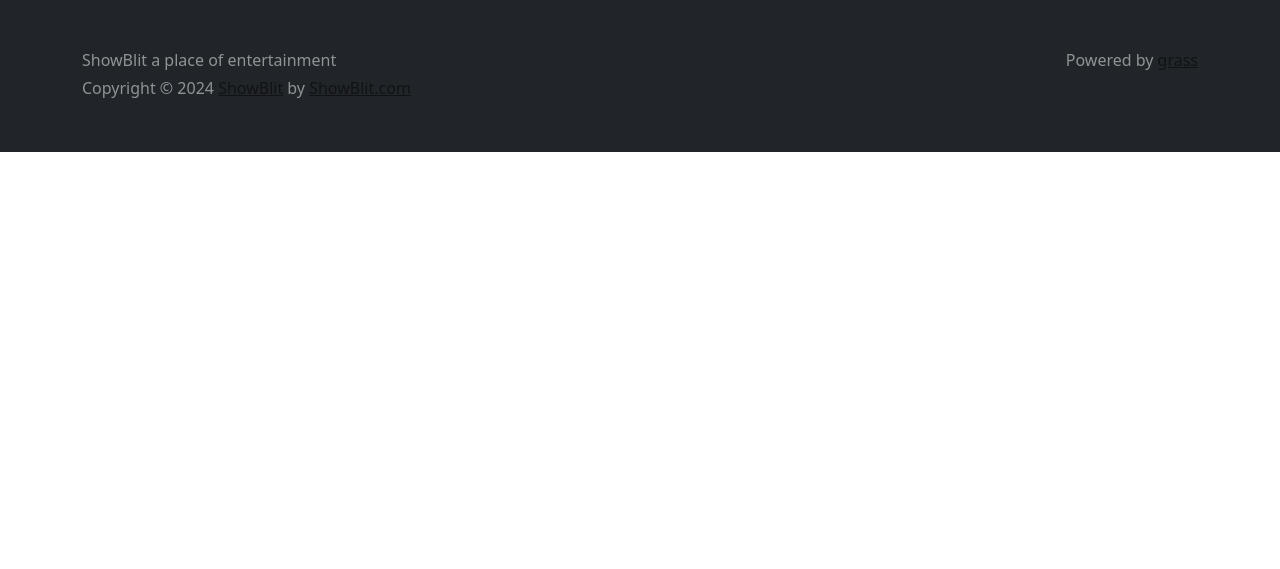
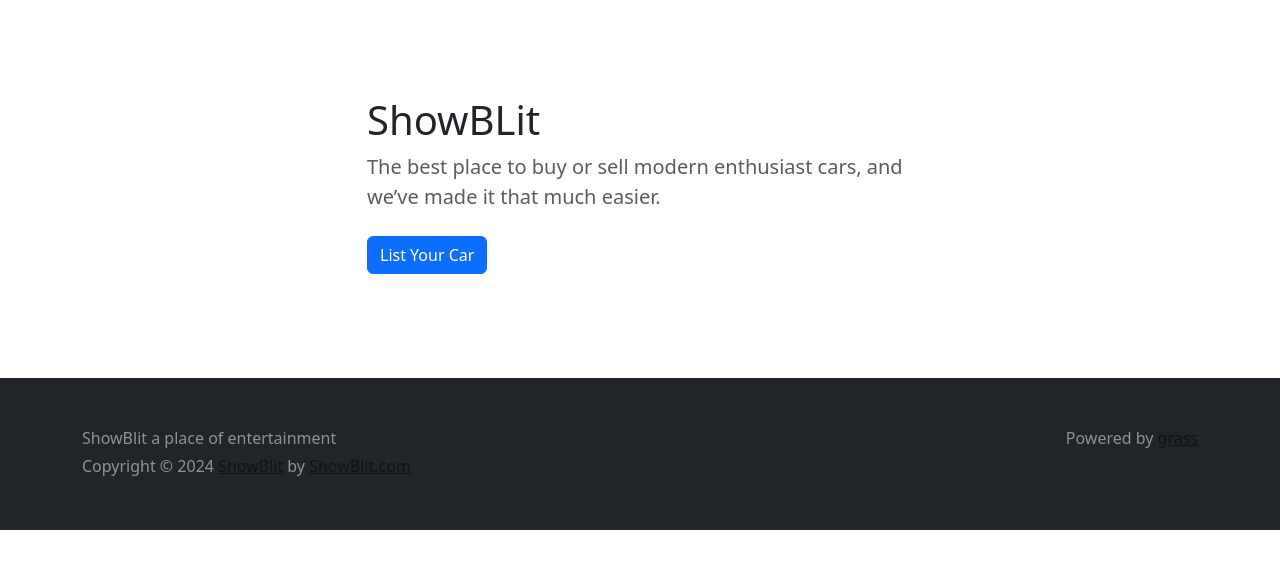
Before and after one commit to Joseph789-BIT/web-app, a Django app: page /home/ in a window 1280 px wide. Shown: the part 70-639 px from the top of the page. Run offline with Django 5.2, Linux system fonts and the light colour scheme; a user stored in the database is signed in; some libraries are stand-ins or nearby versions.

Commit message:
initial-commit

```diff
--- a/src/main/template/views/home.html
+++ b/src/main/template/views/home.html
@@ -7,6 +7,18 @@
 
 {% block 'body' %}
 <main>
-
+    <section class="py-5 container">
+        <div class="row py-lg-5">
+            <div class="col-lg-6 col-md-8 mx-auto">
+                <h1 class="fw-light">ShowBLit</h1>
+                <p class="lead text-muted">
+                    The best place to buy or sell modern enthusiast cars, and we’ve
+                    made it that much easier.
+                </p>
+                <a href="" class="btn btn-primary my-2">List Your Car</a>
+            </div>
+            <div class=""
+        </div>
+    </section>
 </main>
 {% endblock %}
```
Also changed, not shown: src/db.sqlite3.
